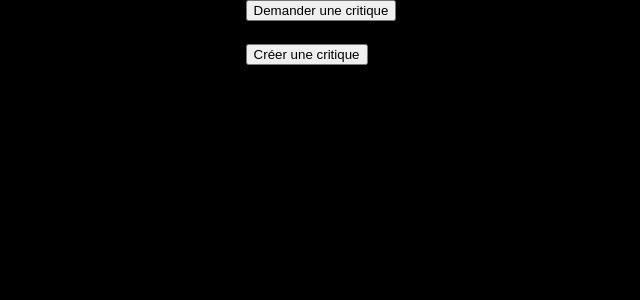
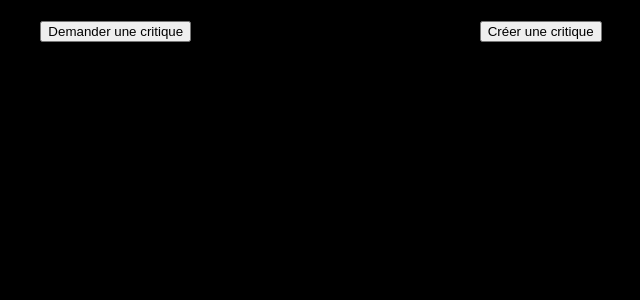
Before and after one commit to ML-coder-60/projet9, a Django app: page /posts/ in a window 1280 px wide. Shown: the part 81-381 px from the top of the page, without its empty margins (319-959 px from the left). Run offline with Django 3.2, Linux system fonts and the light colour scheme; a user stored in the database is signed in; data that the repository does not hold is empty.

Commit message:
Mise en forme affichage tickets

```diff
--- a/blog/templates/blog/posts.html
+++ b/blog/templates/blog/posts.html
@@ -1,6 +1,6 @@
 {% extends 'base.html' %}
 {% block content %}
-    <section class="abonnements">
+    <section class="posts">
         <div class="ask_create_posts">
             <form method="post" action="/ticket/new" >
                 {{ new_ticket }}
--- a/litreview/static/css/style.css
+++ b/litreview/static/css/style.css
@@ -13,6 +13,10 @@ body {
     color: whitesmoke;
     background-color: black;
 
+}
+
+form {
+    margin: auto;
 }
 
 header {
@@ -102,6 +106,7 @@ img{
     object-fit: contain;
 }
 
+/* page Abonnements */
 table {
     border: medium solid #000000;
     width: 90%;
@@ -115,3 +120,33 @@ td, th {
 h2 {
 text-align: center;
 }
+
+/* css title */
+
+.posts {
+    display: flex;
+    flex-direction: column;
+    margin: 1%;
+    flex: 0.7;
+}
+
+.header_ticket, .post_ticket, .description_ticket, .ask_create_posts{
+    display: flex;
+    justify-content: space-around;
+}
+
+.ask_create_posts, .post_ticket{
+    padding: 1%;
+}
+
+.description_ticket {
+   width: 60%;
+   margin-left: 5%;
+   padding-left: 1%;
+   margin-bottom: 1%;
+   overflow-wrap: break-word;
+}
+
+.ticket, .description_ticket {
+    border: thin solid #005777;
+}
```
Also changed, not shown: blog/templates/blog/view_ticket.html (+13 -3 lines).
